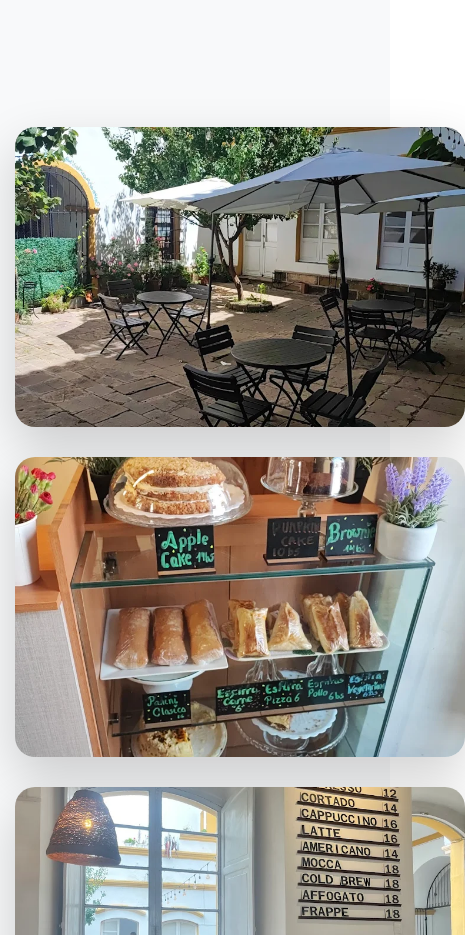
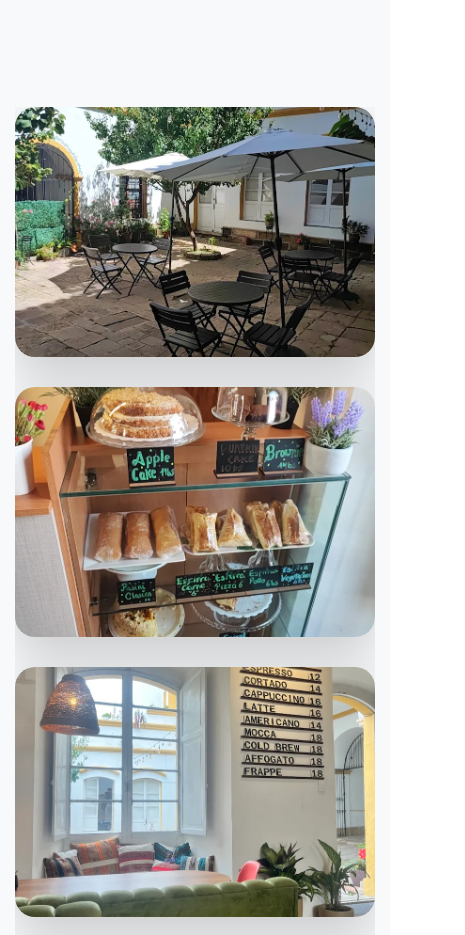
Before and after one commit to oraclepromea/MeGustaSucre, a plain HTML site: page index.html in a window 390 px wide. Shown: the part 2955-3890 px from the top of the page, 465 px wide, since content can reach past the window. Drawn offline with Linux system fonts and the light colour scheme.

Commit message:
Fix overlapping images in Cafe and Spanish School galleries

```diff
--- a/styles.css
+++ b/styles.css
@@ -315,8 +315,16 @@ body {
 .cafe-gallery .gallery-grid,
 .school-gallery .gallery-grid {
     grid-template-columns: repeat(2, 1fr);
-    gap: 40px;
+    gap: 50px;
     margin: 50px 0;
+    width: 100%;
+    overflow: hidden;
+}
+
+.cafe-gallery,
+.school-gallery {
+    width: 100%;
+    overflow: hidden;
 }
 
 .gallery-item {
@@ -332,8 +340,11 @@ body {
 .cafe-gallery .gallery-item,
 .school-gallery .gallery-item {
     aspect-ratio: 3/2;
-    min-height: 300px;
+    min-height: 280px;
+    max-height: 350px;
     box-shadow: 0 20px 50px rgba(0, 0, 0, 0.18);
+    width: 100%;
+    height: auto;
 }
 
 .cafe-gallery .gallery-item:hover,
@@ -355,6 +366,7 @@ body {
     transition: transform 0.3s ease;
     opacity: 0;
     transform: scale(1.1);
+    display: block;
 }
 
 .hero-bg-image {
@@ -782,6 +794,13 @@ body {
     .school-gallery .gallery-grid {
         grid-template-columns: 1fr;
         gap: 30px;
+        margin: 30px 0;
+    }
+
+    .cafe-gallery .gallery-item,
+    .school-gallery .gallery-item {
+        min-height: 250px;
+        max-height: 300px;
     }
 
     .attractions-grid {
```
